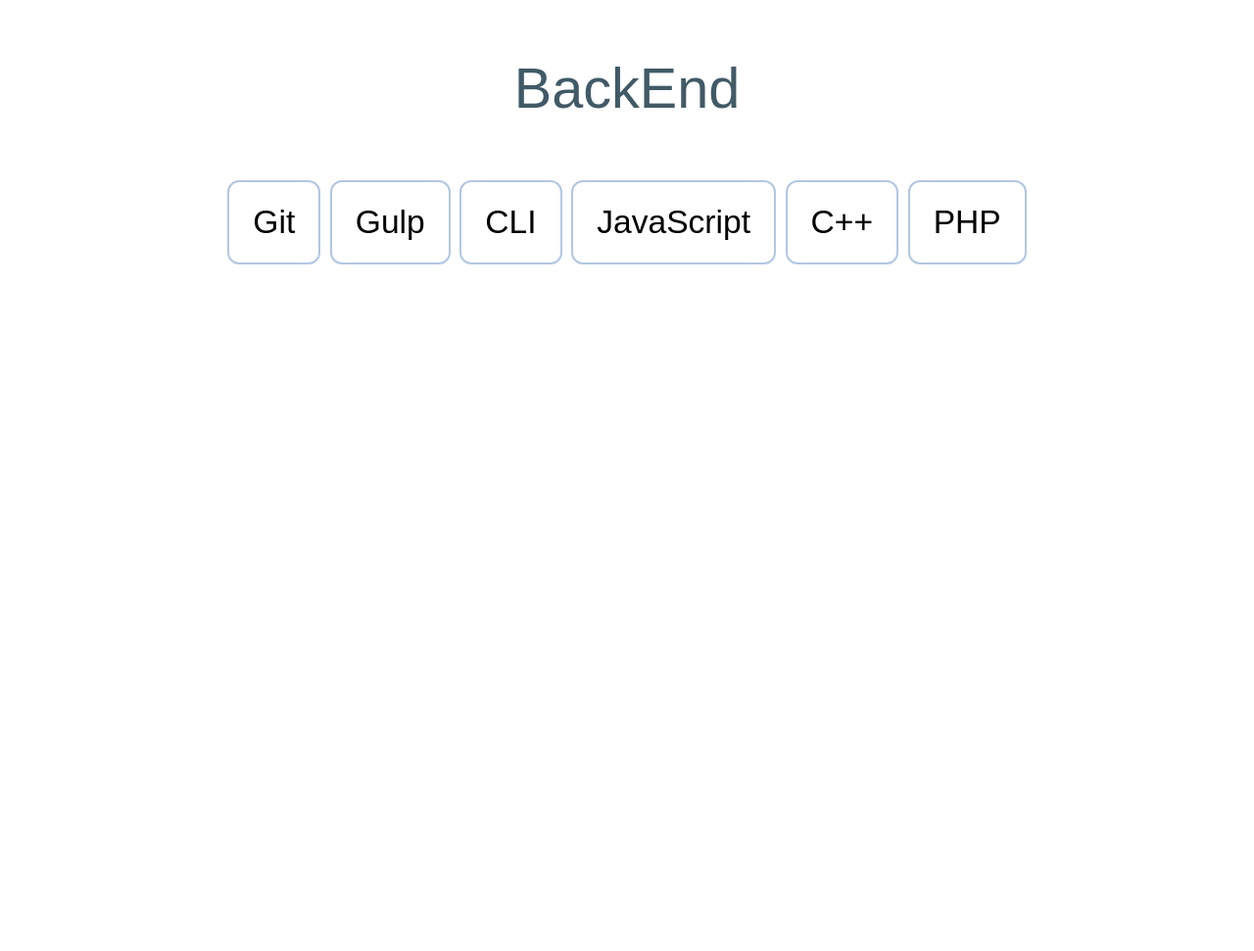
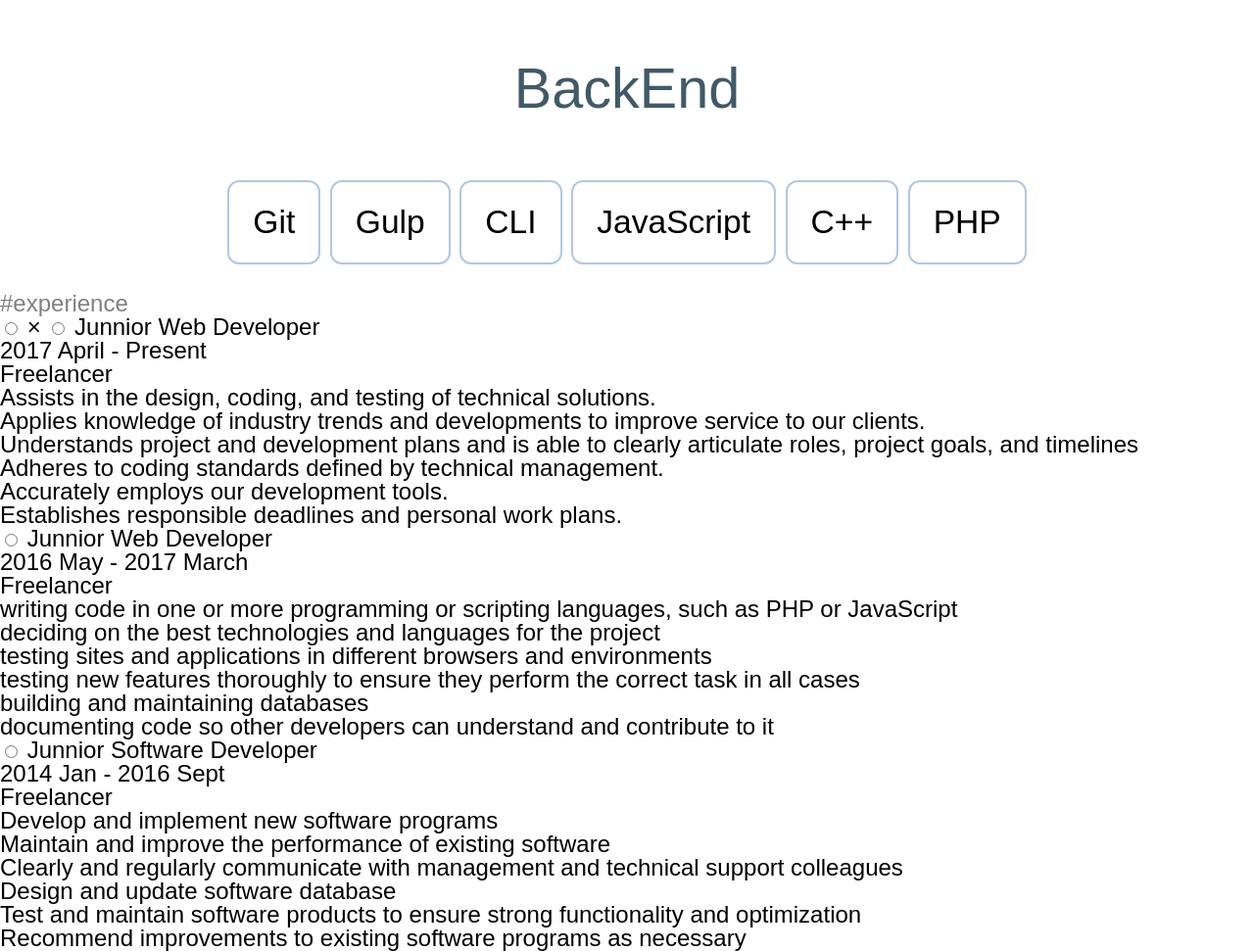
Before and after one commit to ShokadinuEU/my-CV, a website: page src/index.pug in a window 1280 px wide. Shown: the part 4864-5835 px from the top of the page at 98% size. Before the commit the page ends 5162 px from the top, so only its background shows below. Drawn offline with nearby package versions, Linux system fonts and the light colour scheme; files that its build step writes are made by us from their sources; files whose address does not match are found by name; a web font is replaced by a local one.

Commit message:
finish to structure the experience section

```diff
--- /dev/null
+++ b/src/_component/experience/experience.pug
@@ -0,0 +1,64 @@
+//- model, data
+-
+  var header = '#experience'
+  var experienceList = [
+      {
+        title: 'Junnior Web Developer',
+        date: '2017 April - Present',
+        company: 'Freelancer',
+        responsabilityList: [
+          'Assists in the design, coding, and testing of technical solutions.',
+          'Applies knowledge of industry trends and developments to improve service to our clients.',
+          'Understands project and development plans and is able to clearly articulate roles, project goals, and timelines',
+          'Adheres to coding standards defined by technical management.',
+          'Accurately employs our development tools.',
+          'Establishes responsible deadlines and personal work plans.'
+        ]
+      },
+      {
+        title: 'Junnior Web Developer',
+        date: '2016 May - 2017 March',
+        company: 'Freelancer',
+        responsabilityList: [
+          'writing code in one or more programming or scripting languages, such as PHP or JavaScript',
+          'deciding on the best technologies and languages for the project',
+          'testing sites and applications in different browsers and environments',
+          'testing new features thoroughly to ensure they perform the correct task in all cases',
+          'building and maintaining databases',
+          'documenting code so other developers can understand and contribute to it'
+        ]
+      },
+      {
+        title: 'Junnior Software Developer',
+        date: '2014 Jan - 2016 Sept',
+        company: 'Freelancer',
+        responsabilityList: [
+          'Develop and implement new software programs',
+          'Maintain and improve the performance of existing software',
+          'Clearly and regularly communicate with management and technical support colleagues',
+          'Design and update software database',
+          'Test and maintain software products to ensure strong functionality and optimization',
+          'Recommend improvements to existing software programs as necessary'
+        ]
+      },
+  ];
+
+//-  view, presentation
+//- CSS "+" :cheaked
+  input coltroled container (div, or whatever)
+
+#experience
+.experience
+  .experience__header=header
+  input(type="radio", name="same-name", id="experience-default")
+  label(for="experience-default") &times;
+  each experience, key in experienceList
+    input.experience__input(type="radio", name="same-name", id=`experience-id-${key}`)
+    label.experience__title(for=`experience-id-${key}`)=experience.title
+    .experience__details
+      .experience__top
+        .experience__date=experience.date
+        .experience__company=experience.company
+      .experience__list
+        each responsability in experience.responsabilityList
+          .experience__responsability=responsability
--- /dev/null
+++ b/src/_component/experience/experience.scss
@@ -0,0 +1,3 @@
+.experience__header {
+  color: grey;
+}
--- a/src/index.pug
+++ b/src/index.pug
@@ -8,3 +8,4 @@ block awesome-content
   include _component/about-me/about-me
   include _component/award/award
   include _component/what-i-can-do/what-i-can-do
+  include _component/experience/experience
--- a/src/style.scss
+++ b/src/style.scss
@@ -7,3 +7,4 @@
 @import '_component/about-me/about-me';
 @import '_component/award/award';
 @import '_component/what-i-can-do/what-i-can-do';
+@import '_component/experience/experience';
```
